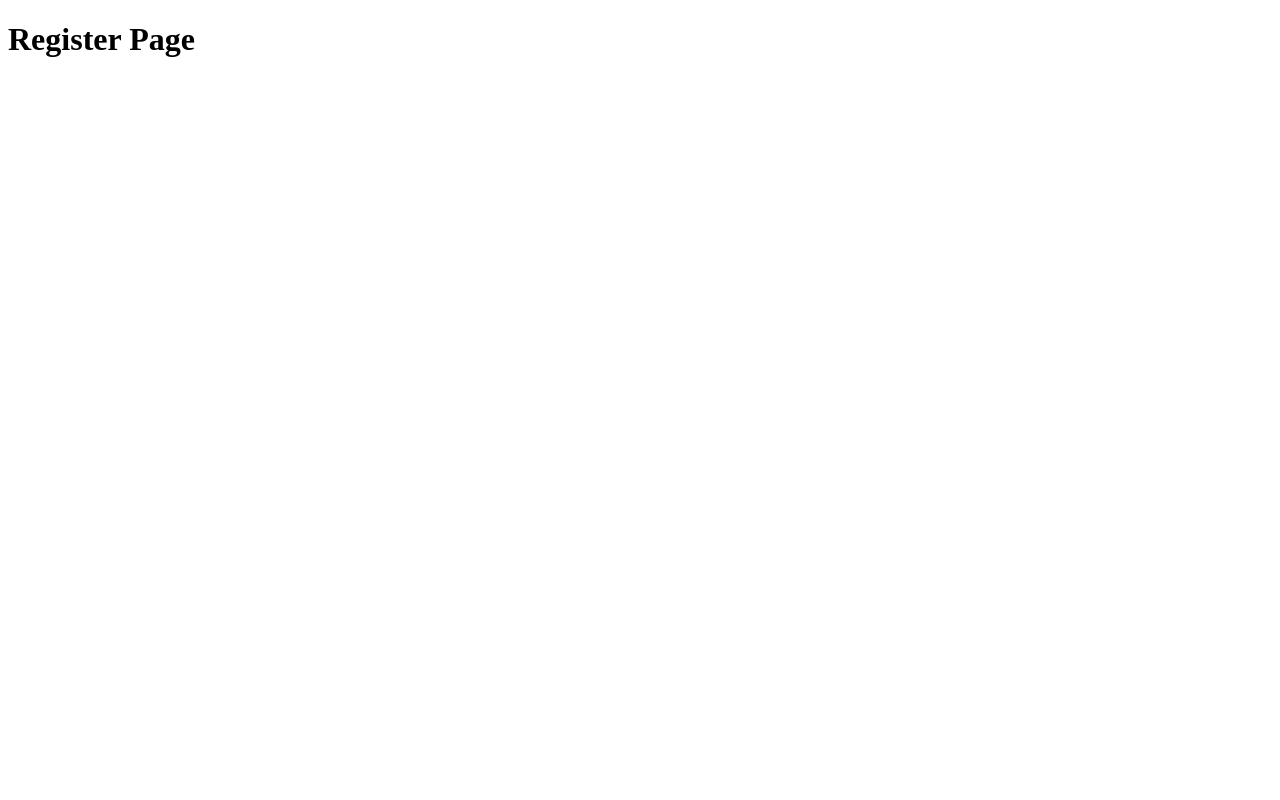
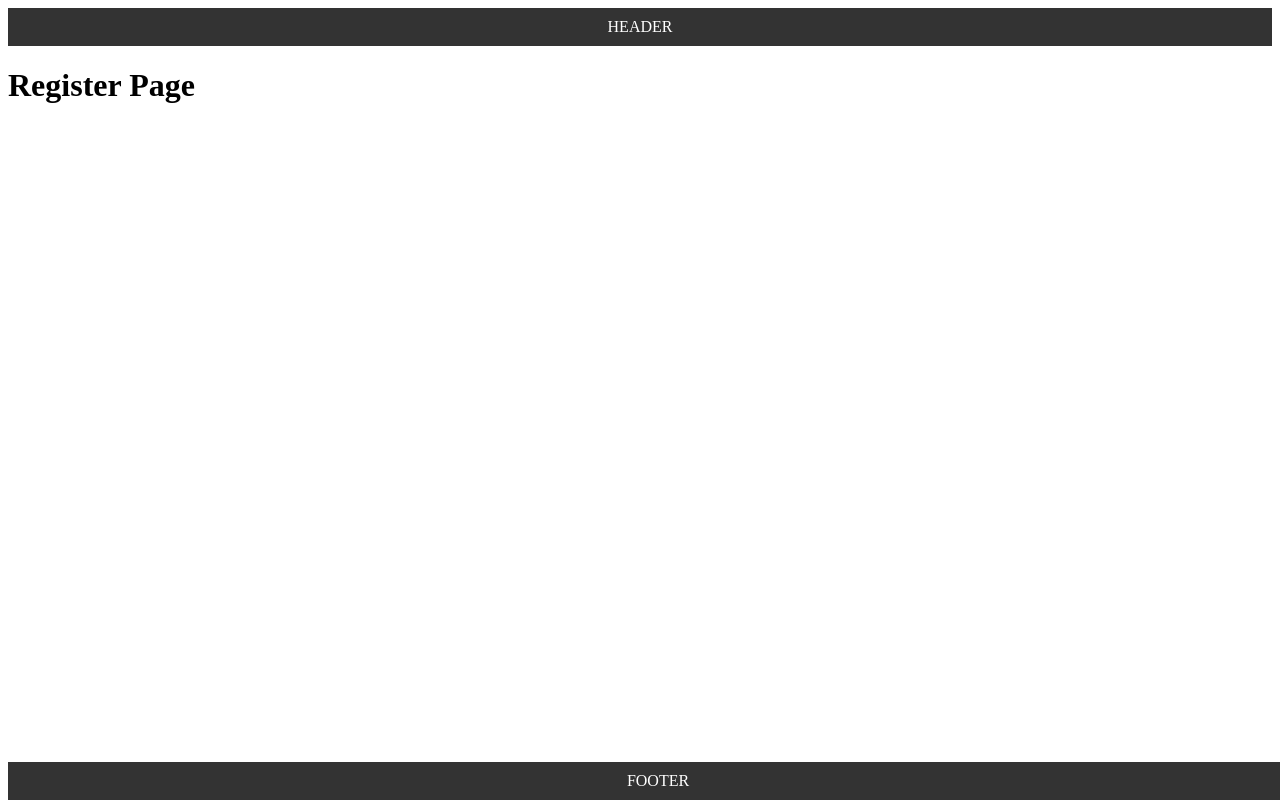
Before and after one commit to hilmi92101/next-js-basic, a Next.js app: page /register in a window 1280 px wide. Built offline with nearby package versions, Linux system fonts and the light colour scheme.

Commit message:
add custom layout

```diff
--- a/src/app/layout.tsx
+++ b/src/app/layout.tsx
@@ -10,7 +10,29 @@ export default function RootLayout({
 }) {
     return (
         <html lang="en">
-      <body>{children}</body>
+            <body>
+                <header style={headerStyle}>HEADER</header>
+                {children}
+                <footer style={footerStyle}>FOOTER</footer>
+            </body>
         </html>
     )
 }
+
+
+const headerStyle: React.CSSProperties = {
+    backgroundColor: '#333',
+    color: '#fff',
+    padding: '10px',
+    textAlign: 'center',
+};
+
+const footerStyle: React.CSSProperties = {
+    backgroundColor: '#333',
+    color: '#fff',
+    padding: '10px',
+    textAlign: 'center',
+    position: 'fixed',
+    bottom: 0,
+    width: '100%',
+};
```
Lines whose indentation alone changed are shown as unchanged.
